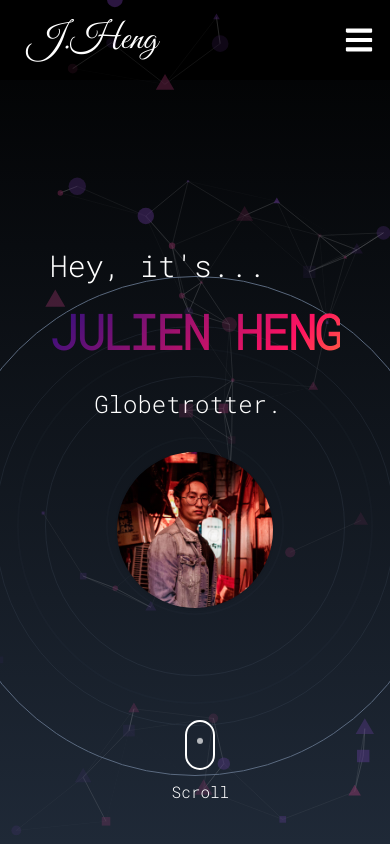
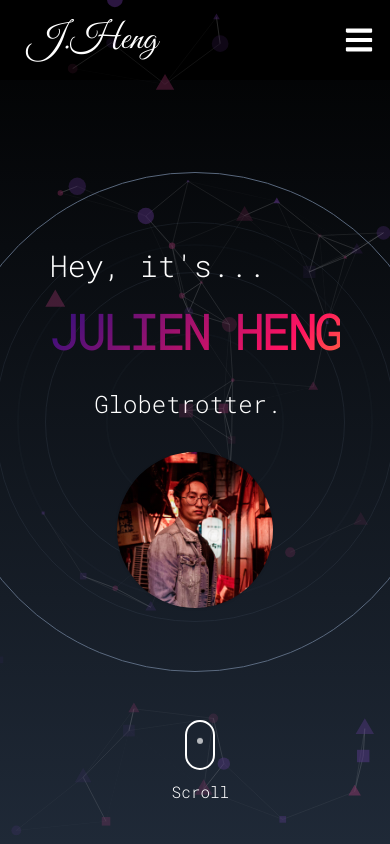
Before and after one commit to julienheng/portfoliopage-react, a React (Create React App) app: page / in a window 390 px wide. Shown: the top 844 px of the page. Built offline with nearby package versions, Linux system fonts and the light colour scheme.

Commit message:
fixing it agian

```diff
--- a/src/components/BackgroundCircles.js
+++ b/src/components/BackgroundCircles.js
@@ -13,11 +13,11 @@ function BackgroundCircles() {
         transition={{ duration: 2.5 }}
         className="relative flex justify-center items-center"
       >
-        <div className="absolute border border-slate-500 rounded-full h-[100px] w-[100px] md:h-[200px] md:w-[200px] mt-52 motion-safe:animate-ping opacity-20" />
-        <div className="absolute border border-slate-500 rounded-full h-[200px] w-[200px] md:h-[300px] md:w-[300px] mt-52 motion-safe:animate-ping opacity-20" />
-        <div className="absolute border border-slate-500 rounded-full h-[300px] w-[300px] md:h-[500px] md:w-[500px] mt-52 animate-pulse opacity-5" />
-        <div className="absolute border border-slate-500 rounded-full h-[400px] w-[400px] md:h-[650px] md:w-[650px] mt-52 animate-pulse opacity-5" />
-        <div className="absolute border border-slate-500 rounded-full  h-[500px] w-[500px] md:h-[800px] md:w-[800px] mt-52 animate-pulse " />
+        <div className="absolute border border-slate-500 rounded-full h-[100px] w-[100px] md:h-[200px] md:w-[200px] md:mt-52 motion-safe:animate-ping opacity-20" />
+        <div className="absolute border border-slate-500 rounded-full h-[200px] w-[200px] md:h-[300px] md:w-[300px] md:mt-52 motion-safe:animate-ping opacity-20" />
+        <div className="absolute border border-slate-500 rounded-full h-[300px] w-[300px] md:h-[500px] md:w-[500px] md:mt-52 animate-pulse opacity-5" />
+        <div className="absolute border border-slate-500 rounded-full h-[400px] w-[400px] md:h-[650px] md:w-[650px] md:mt-52 animate-pulse opacity-5" />
+        <div className="absolute border border-slate-500 rounded-full  h-[500px] w-[500px] md:h-[800px] md:w-[800px] md:mt-52 animate-pulse " />
         <div className="absolute border border-slate-500 rounded-full  md:h-[1000px] md:w-[1000px] mt-52 animate-pulse opacity-5" />
       </motion.div>
     </>
```
